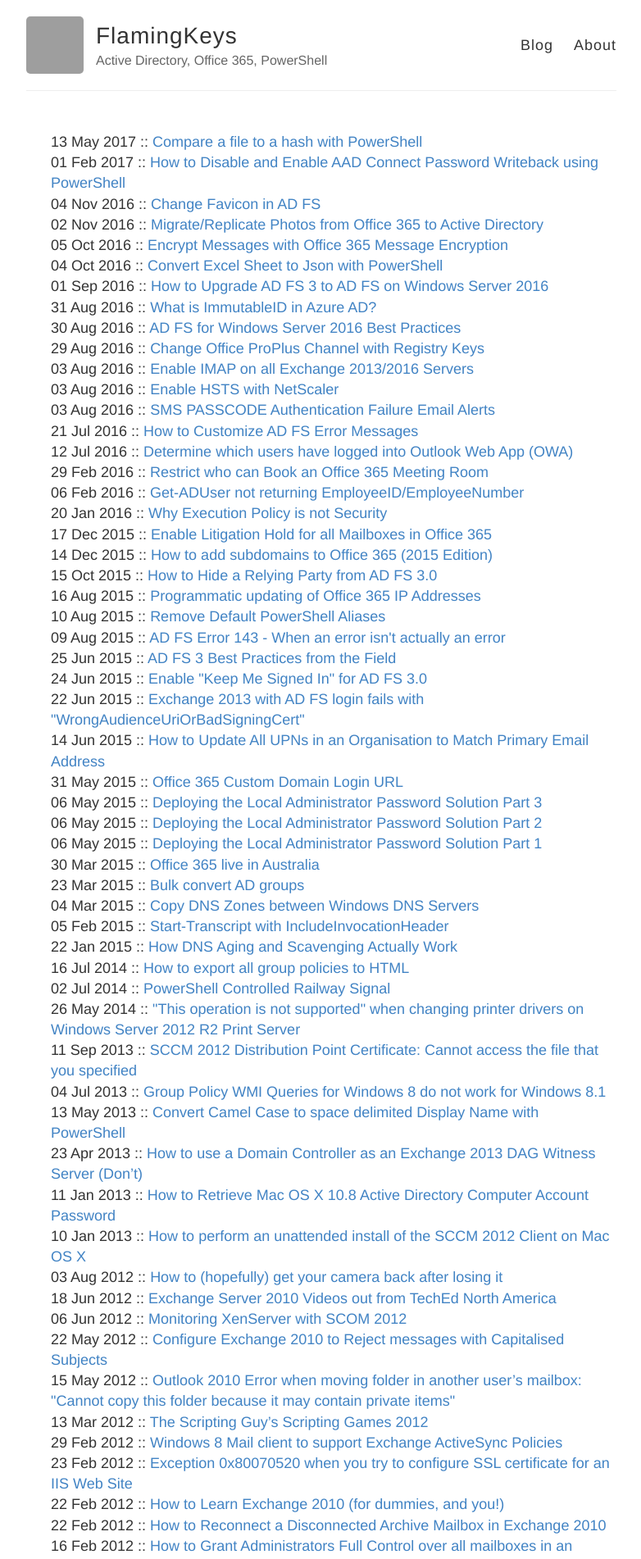
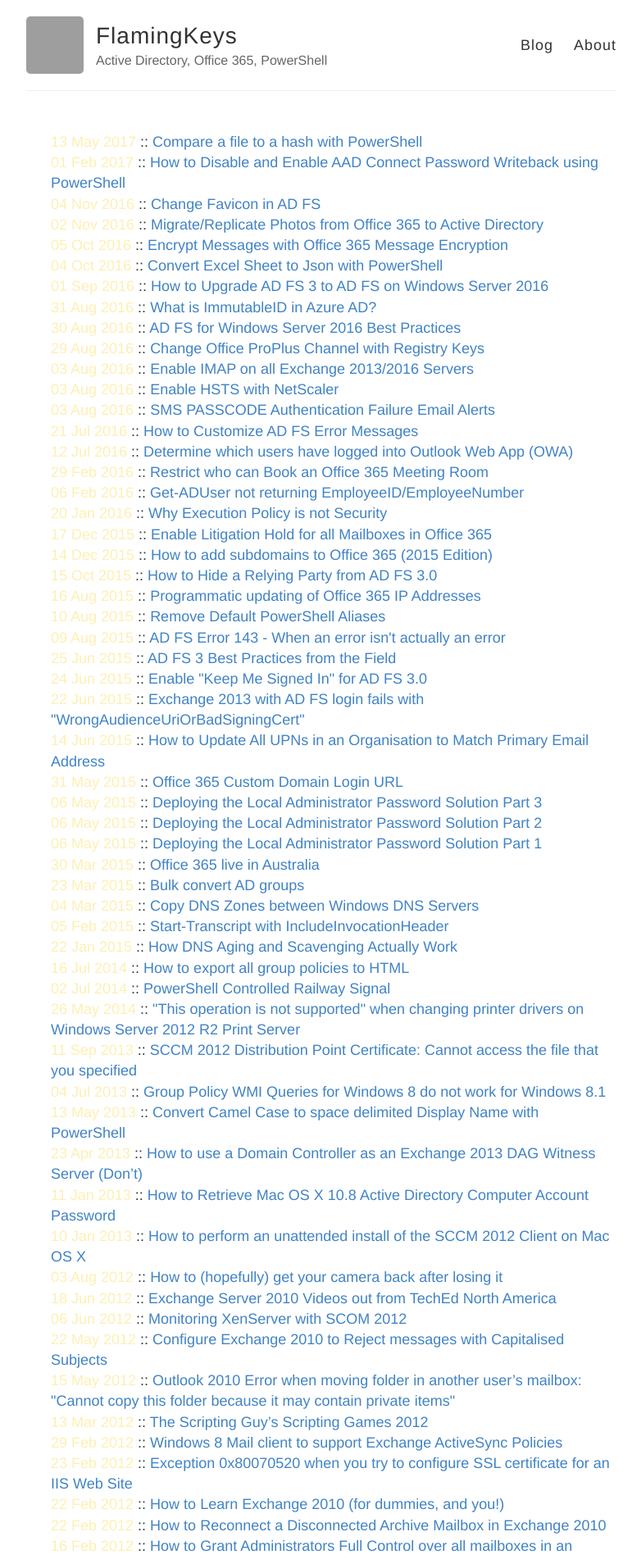
Before and after one commit to chrisbrownie/flamingkeys.com, a Jekyll site: the page built from index.html, in a window 1280 px wide. Shown: the top 1902 px of the page at 82% size, without its empty margins (248-1030 px from the left). Built offline with Jekyll 4.4.1, drawn with Linux system fonts in a browser that asks for light colours; grey boxes are pictures that could not be loaded.

Commit message:
grey post dates

```diff
--- a/index.html
+++ b/index.html
@@ -6,7 +6,7 @@
 
   <ul class="posts">
     {% for post in site.posts %}
-    <li><span>{{ post.date | date_to_string }}</span> :: <a href="{{ site.baseurl }}{{ post.url }}">{{ post.title }}</a></li>
+    <li><span class="post-date">{{ post.date | date_to_string }}</span> :: <a href="{{ site.baseurl }}{{ post.url }}">{{ post.title }}</a></li>
     {% endfor %}
   </ul>
 </div>
--- a/style.scss
+++ b/style.scss
@@ -357,6 +357,10 @@
   background-color: #FFBABA;
   color: #D8000C;
 }
+
+.post-date {
+  color: #FEEFB3;
+}
 // End CB Modifications
 
 
```
